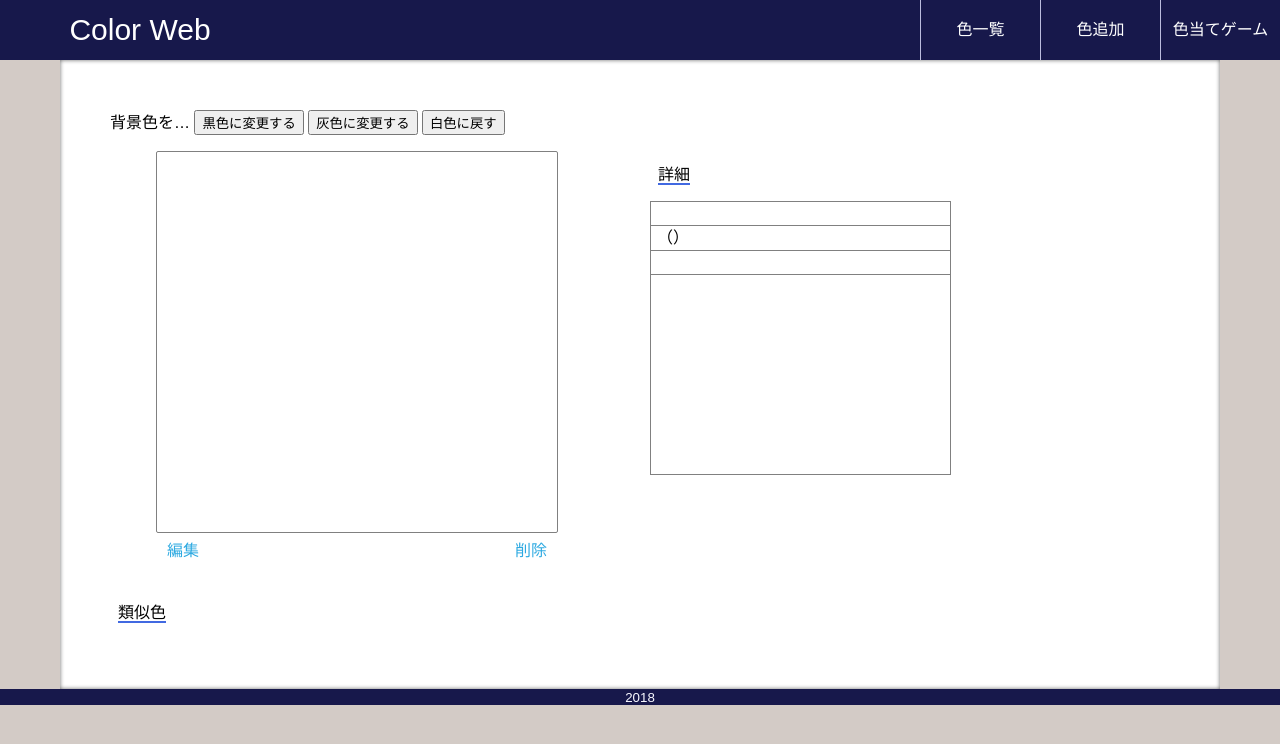
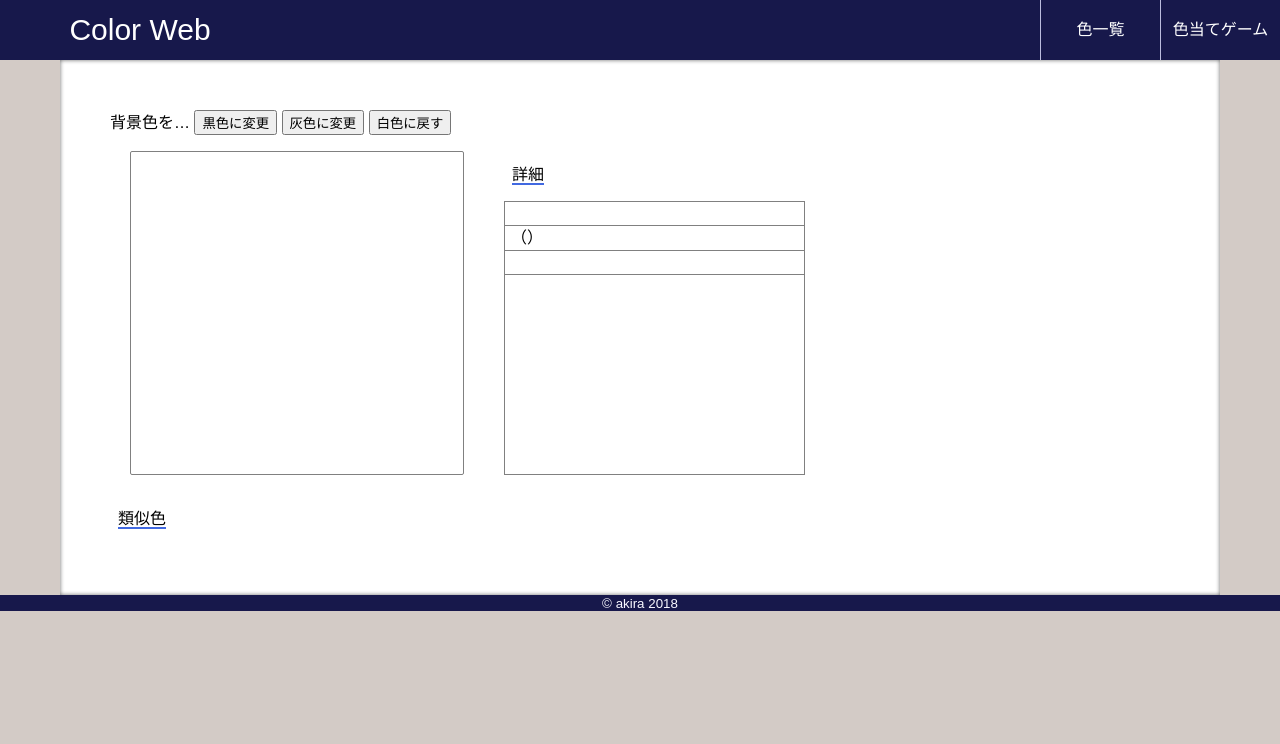
Before and after one commit to akino4432/color_web, a Django app: template color/templates/color/color_detail.html in a window 1280 px wide. Shown: the top 744 px of the page. Run offline with Django 3.2, Linux system fonts and the light colour scheme; the template is opened without the code that fills it, so the values that code supplies are empty.

Commit message:
delete some pages

```diff
--- a/color/forms.py
+++ b/color/forms.py
@@ -1,12 +1,6 @@
 from django import forms
 
 from color.models import Color, Lang
-
-
-class ColorForm(forms.ModelForm):
-    class Meta:
-        model = Color
-        fields = ('name', 'code', 'lang', 'note',)
 
 
 class SearchForm(forms.Form):
--- a/color/static/color/style.css
+++ b/color/static/color/style.css
@@ -130,17 +130,6 @@
     margin: 16px 0;
 }
 
-#edit_delete {
-    display: flex;
-    justify-content: space-between;
-    width: 400px;
-    padding-left: 47px;
-}
-
-#edit_delete span {
-    margin: 1rem;
-}
-
 form {
     margin: 16px 0;
 }
@@ -158,11 +147,11 @@
 }
 
 #color_detail > div {
-    margin: 0 46px;
+    margin: 0 20px;
 }
 
 div.color_sample {
-    padding: 40px 50px;
+    padding: 30px 36px;
     border: solid 1px gray;
 }
 
@@ -233,8 +222,8 @@
 }
 
 #large_box {
-    width: 300px;
-    height: 300px;
+    width: 260px;
+    height: 260px;
     border-radius: 10px;
 }
 
--- a/color/templates/color/base.html
+++ b/color/templates/color/base.html
@@ -16,7 +16,6 @@
     <nav id="top_menu">
         <ul>
             <li><a href="{% url 'color_list' %}">色一覧</a></li>
-            <li><a href="{% url 'new_color' %}">色追加</a></li>
             <li><a href="{% url 'question_start' %}">色当てゲーム</a></li>
         </ul>
     </nav>
@@ -25,6 +24,6 @@
 {% block content %}
 {% endblock %}
 </main>
-<footer><small>2018</small></footer>
+<footer><small>© akira 2018</small></footer>
 </body>
 </html>
--- a/color/templates/color/color_detail.html
+++ b/color/templates/color/color_detail.html
@@ -6,8 +6,8 @@
     <section>
         <div id="background_color_button">
             背景色を…
-            <input type="button" value="黒色に変更する" onclick="changeBoxColor('#000000');">
-            <input type="button" value="灰色に変更する" onclick="changeBoxColor('#808080');">
+            <input type="button" value="黒色に変更" onclick="changeBoxColor('#000000');">
+            <input type="button" value="灰色に変更" onclick="changeBoxColor('#808080');">
             <input type="button" value="白色に戻す" onclick="changeBoxColor('#ffffff');">
         </div>
     </section>
@@ -25,10 +25,6 @@
             </table>
         </div>
     </section>
-    <section id="edit_delete">
-        <span><a href="{% url 'edit_color' color.id %}" >編集</a></span>
-        <span><a href="{% url 'delete_color' color.id %}">削除</a></span>
-    </section>
 </article>
 <aside>
     <h2>類似色</h2>
--- a/color/templates/color/color_list.html
+++ b/color/templates/color/color_list.html
@@ -6,8 +6,8 @@
     <section>
         <div id="background_color_button">
             背景色を…
-            <input type="button" value="黒色に変更する" onclick="changeBoxColor('#000000');">
-            <input type="button" value="灰色に変更する" onclick="changeBoxColor('#808080');">
+            <input type="button" value="黒色に変更" onclick="changeBoxColor('#000000');">
+            <input type="button" value="灰色に変更" onclick="changeBoxColor('#808080');">
             <input type="button" value="白色に戻す" onclick="changeBoxColor('#ffffff');">
         </div>
         <form>
--- a/color/urls.py
+++ b/color/urls.py
@@ -5,9 +5,6 @@
 urlpatterns = [
     path('', views.color_list, name='color_list'),
     path('color_detail/<int:color_id>', views.color_detail, name='color_detail'),
-    path('new_color/', views.new_color, name='new_color'),
-    path('edit_color/<int:color_id>/', views.edit_color, name='edit_color'),
-    path('delete_color/<int:color_id>/', views.delete_color, name='delete_color'),
     path('question_start/', views.question_start, name='question_start'),
     path('question/', views.question, name='question'),
     path('answer/', views.answer, name='answer'),
```
Also changed, not shown: color/templates/color/delete_color.html (deleted, +0 -13 lines), color/templates/color/edit_color.html (deleted, +0 -13 lines), color/templates/color/new_color.html (deleted, +0 -12 lines), color/views.py (+1 -43 lines).
